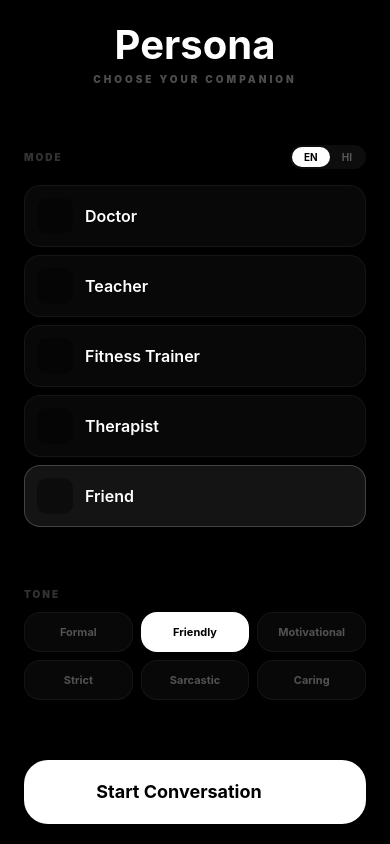
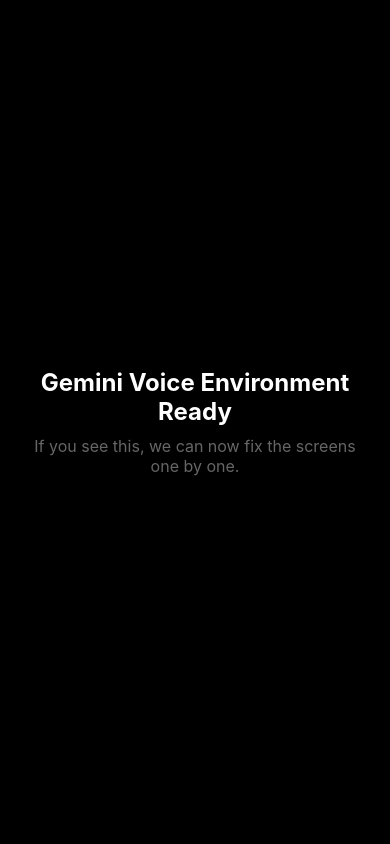
Before and after one commit to PRIYESHSINGH24/fs_code, a React Native app: screen / in a window 390 px wide. Built offline with nearby package versions, Linux system fonts and the light colour scheme; no server answers; some icons are missing.

Commit message:
Environment test: Minimum stable App.tsx

```diff
--- a/src/App.tsx
+++ b/src/App.tsx
@@ -1,48 +1,12 @@
-import React, { useState } from 'react';
-import { View, StyleSheet, StatusBar } from 'react-native';
-import { SafeAreaProvider } from 'react-native-safe-area-context';
-import { AppProvider, useAppContext } from './context/AppContext';
-import { ApiKeyScreen } from './screens/ApiKeyScreen';
-import { ModeSelectionScreen } from './screens/ModeSelectionScreen';
-import { VoiceAssistantScreen } from './screens/VoiceAssistantScreen';
-
-type Screen = 'apiKey' | 'modeSelection' | 'voiceAssistant';
-
-function AppContent() {
-  const { isConfigured, apiKey } = useAppContext();
-  const [currentScreen, setCurrentScreen] = useState<Screen>(
-    apiKey ? 'modeSelection' : 'apiKey'
-  );
-
-  return (
-    <View style={styles.container}>
-      <StatusBar barStyle="light-content" />
-
-      {currentScreen === 'apiKey' && (
-        <ApiKeyScreen onNext={() => setCurrentScreen('modeSelection')} />
-      )}
-
-      {currentScreen === 'modeSelection' && (
-        <ModeSelectionScreen
-          onNext={() => setCurrentScreen('voiceAssistant')}
-          onBack={() => setCurrentScreen('apiKey')}
-        />
-      )}
-
-      {currentScreen === 'voiceAssistant' && (
-        <VoiceAssistantScreen onBack={() => setCurrentScreen('modeSelection')} />
-      )}
-    </View>
-  );
-}
+import React from 'react';
+import { View, Text, StyleSheet } from 'react-native';
 
 export default function App() {
   return (
-    <SafeAreaProvider>
-      <AppProvider>
-        <AppContent />
-      </AppProvider>
-    </SafeAreaProvider>
+    <View style={styles.container}>
+      <Text style={styles.text}>Gemini Voice Environment Ready</Text>
+      <Text style={styles.subtext}>If you see this, we can now fix the screens one by one.</Text>
+    </View>
   );
 }
 
@@ -50,5 +14,20 @@
   container: {
     flex: 1,
     backgroundColor: '#000',
+    alignItems: 'center',
+    justifyContent: 'center',
+    padding: 20,
   },
+  text: {
+    color: 'white',
+    fontSize: 24,
+    fontWeight: '700',
+    textAlign: 'center',
+    marginBottom: 10,
+  },
+  subtext: {
+    color: '#666',
+    fontSize: 16,
+    textAlign: 'center',
+  }
 });
```
